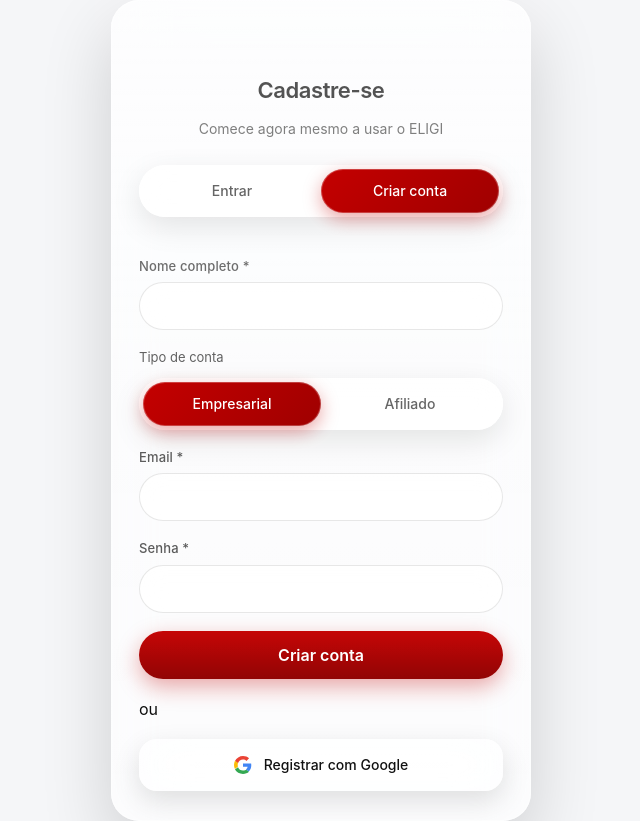
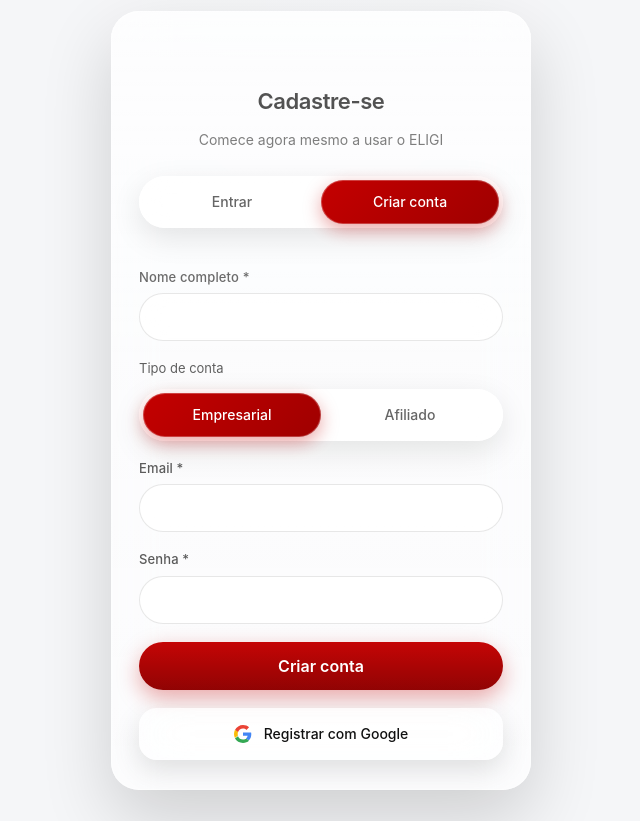
Before and after one commit to suporteeligi-cpu/eligi-fron-tend, a Next.js app: page /register in a window 1280 px wide. Shown: the whole page, without its empty margins (319-959 px from the left). After the commit the page ends 800 px from the top, so only its background shows below. Built offline with nearby package versions, Linux system fonts and the light colour scheme; no server answers.

Commit message:
chore: deploy update

```diff
--- a/src/app/register/RegisterForm.tsx
+++ b/src/app/register/RegisterForm.tsx
@@ -207,10 +207,6 @@ export default function RegisterForm() {
         </AuthButton>
       </form>
 
-      <div className={styles.divider}>
-        <span>ou</span>
-      </div>
-
       <button
         type="button"
         disabled={loading}
```
